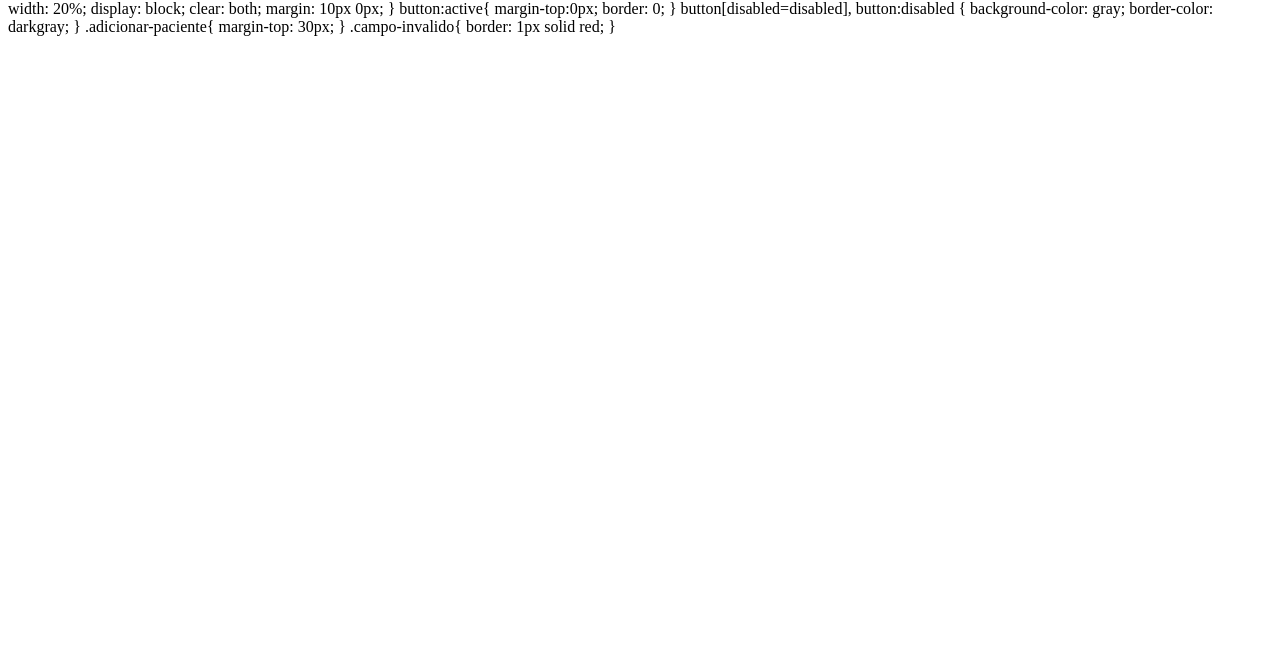
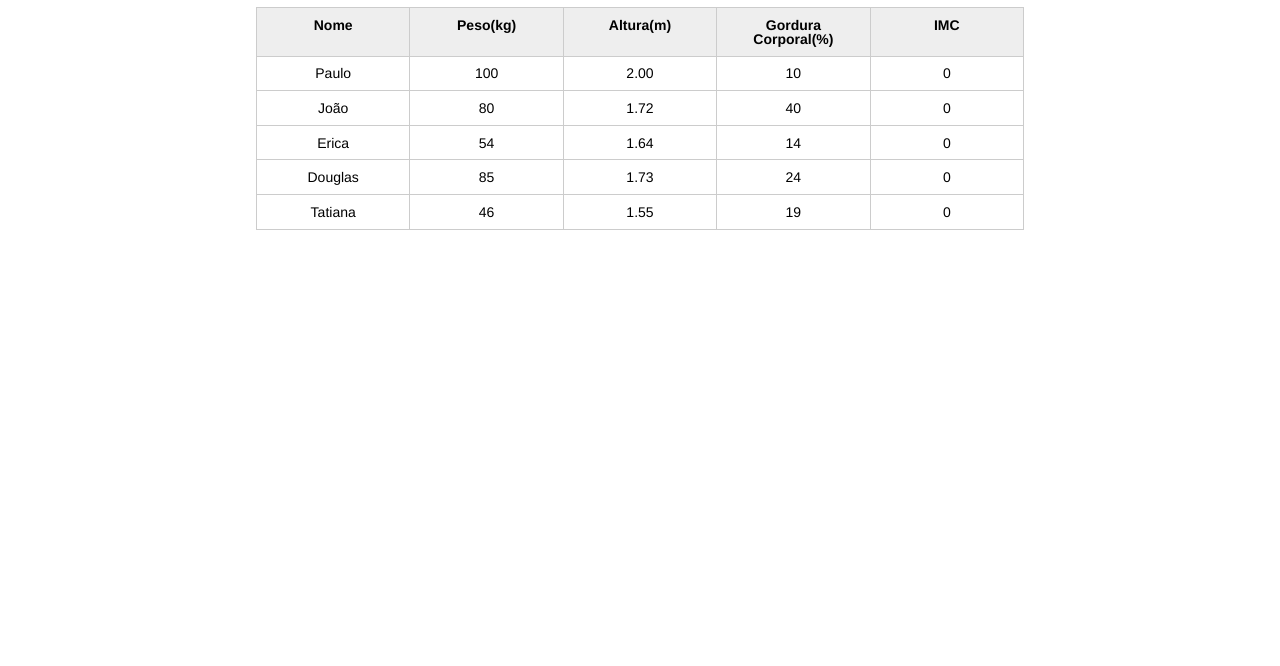
Before and after one commit to NicolasFelipe162/nutricao-nicolas, a plain HTML site: page index.html in a window 1280 px wide. Shown: the part 134-800 px from the top of the page. Drawn offline with Linux system fonts and the light colour scheme.

Commit message:
Upload arquivos HTML e CSS

```diff
--- /dev/null
+++ b/css/index.css
@@ -0,0 +1,134 @@
+*{
+	box-sizing: border-box;
+ }
+
+body{
+	font-family: "Helvetica Neue", "Helvetica", Helvetica, Arial, sans-serif;
+	font-size: 14px;
+}
+
+header{
+	background-color: #333;
+	height: 3em;
+	color: #FFF;
+	margin-bottom: 1em;
+}
+
+header h1{
+	font-size: 2em;
+	display:inline-block;
+	vertical-align:	middle;
+}
+header h2{
+	font-size: 2em;
+	display:inline-block;
+	vertical-align:	middle;
+}
+
+header .container:before{
+	content: '';
+	display:inline-block;
+	height: 100%;
+	vertical-align:	middle;
+}
+
+.container{
+	width: 60%;
+	height: 100%;
+	margin: 0 auto;
+}
+
+section{
+	margin: 2em 0;
+	overflow: hidden;
+}
+
+section h2{
+	font-size: 3em;
+	display: block;
+	padding-bottom: .5em;
+	border-bottom: 1px solid #ccc;
+	margin-bottom: .5em;
+}
+
+table{
+	width: 100%;
+	margin-bottom : .5em;
+    table-layout: fixed;
+
+}
+
+td, th {
+	padding: .7em;
+	margin: 0;
+	border: 1px solid #ccc;
+	text-align: center;
+}
+
+th{
+	font-weight: bold;
+	background-color: #EEE;
+}
+
+label{
+	color: #555;
+	display: block;
+	margin-bottom: .2em;
+}
+
+.campo{
+	margin: 0;
+	padding-bottom: 1em;
+	width: 100%;
+	border: 1px solid #ccc;
+	padding: .7em;
+	width: 100%;
+}
+
+.campo-medio{
+	display: inline-block;
+	padding-right: .5em;
+}
+
+.grupo{
+	width: 32%;
+	display: inline-block;
+	padding: 10px 0px;
+}
+
+button{
+	padding: .5em 2em;
+	border: 0;
+	border-bottom: 3px solid;
+	font-size: 1.2em;
+	cursor: pointer;
+	margin: 0;
+	margin-top: -3px;
+	color: #fff;
+	background-color:#0c8cd3;
+	border-color: #04324c;
+	width: 20%;
+    display: block;
+    clear: both;
+    margin: 10px 0px;
+
+}
+
+button:active{
+	margin-top:0px;
+	border: 0;
+}
+
+button[disabled=disabled], button:disabled {
+    background-color: gray;
+	border-color: darkgray;
+
+}
+
+.adicionar-paciente{
+    margin-top: 30px;
+}
+
+.campo-invalido{
+	border: 1px solid red;
+}
--- /dev/null
+++ b/css/reset.css
@@ -0,0 +1,48 @@
+/* http://meyerweb.com/eric/tools/css/reset/
+   v2.0 | 20110126
+   License: none (public domain)
+*/
+
+html, body, div, span, applet, object, iframe,
+h1, h2, h3, h4, h5, h6, p, blockquote, pre,
+a, abbr, acronym, address, big, cite, code,
+del, dfn, em, img, ins, kbd, q, s, samp,
+small, strike, strong, sub, sup, tt, var,
+b, u, i, center,
+dl, dt, dd, ol, ul, li,
+fieldset, form, label, legend,
+table, caption, tbody, tfoot, thead, tr, th, td,
+article, aside, canvas, details, embed,
+figure, figcaption, footer, header, hgroup,
+menu, nav, output, ruby, section, summary,
+time, mark, audio, video {
+	margin: 0;
+	padding: 0;
+	border: 0;
+	font-size: 100%;
+	font: inherit;
+	vertical-align: baseline;
+}
+/* HTML5 display-role reset for older browsers */
+article, aside, details, figcaption, figure,
+footer, header, hgroup, menu, nav, section {
+	display: block;
+}
+body {
+	line-height: 1;
+}
+ol, ul {
+	list-style: none;
+}
+blockquote, q {
+	quotes: none;
+}
+blockquote:before, blockquote:after,
+q:before, q:after {
+	content: '';
+	content: none;
+}
+table {
+	border-collapse: collapse;
+	border-spacing: 0;
+}
--- a/index.html
+++ b/index.html
@@ -1,134 +1,77 @@
-*{
-	box-sizing: border-box;
- }
+<!DOCTYPE html>
+<html lang="pt-br">
+	<head>
+		<meta charset="UTF-8">
+		<title>Aparecida Nutrição</title>
+		<link rel="icon" href="favicon.ico" type="image/x-icon">
+		<link rel="stylesheet" type="text/css" href="css/reset.css">
+		<link rel="stylesheet" type="text/css" href="css/index.css">
 
-body{
-	font-family: "Helvetica Neue", "Helvetica", Helvetica, Arial, sans-serif;
-	font-size: 14px;
-}
+	</head>
+	<body>
 
-header{
-	background-color: #333;
-	height: 3em;
-	color: #FFF;
-	margin-bottom: 1em;
-}
+		<header>
+			<div class="container">
+				<h1>Aparecida Nutrição</h1>
+			</div>
+		</header>
+		<main>
+			<section class="container">
+				<h2>Meus pacientes</h2>
+				<table>
+					<thead>
+						<tr>
+							<th>Nome</th>
+							<th>Peso(kg)</th>
+							<th>Altura(m)</th>
+							<th>Gordura Corporal(%)</th>
+							<th>IMC</th>
+						</tr>
+					</thead>
+					<tbody id="tabela-pacientes">
+						<tr class="paciente" >
+							<td class="info-nome">Paulo</td>
+							<td class="info-peso">100</td>
+							<td class="info-altura">2.00</td>
+							<td class="info-gordura">10</td>
+							<td class="info-imc">0</td>
+						</tr>
 
-header h1{
-	font-size: 2em;
-	display:inline-block;
-	vertical-align:	middle;
-}
-header h2{
-	font-size: 2em;
-	display:inline-block;
-	vertical-align:	middle;
-}
+						<tr class="paciente" >
+							<td class="info-nome">João</td>
+							<td class="info-peso">80</td>
+							<td class="info-altura">1.72</td>
+							<td class="info-gordura">40</td>
+							<td class="info-imc">0</td>
+						</tr>
 
-header .container:before{
-	content: '';
-	display:inline-block;
-	height: 100%;
-	vertical-align:	middle;
-}
+						<tr class="paciente" >
+							<td class="info-nome">Erica</td>
+							<td class="info-peso">54</td>
+							<td class="info-altura">1.64</td>
+							<td class="info-gordura">14</td>
+							<td class="info-imc">0</td>
+						</tr>
 
-.container{
-	width: 60%;
-	height: 100%;
-	margin: 0 auto;
-}
+						<tr class="paciente">
+							<td class="info-nome">Douglas</td>
+							<td class="info-peso">85</td>
+							<td class="info-altura">1.73</td>
+							<td class="info-gordura">24</td>
+							<td class="info-imc">0</td>
+						</tr>
+						<tr class="paciente" >
+							<td class="info-nome">Tatiana</td>
+							<td class="info-peso">46</td>
+							<td class="info-altura">1.55</td>
+							<td class="info-gordura">19</td>
+							<td class="info-imc">0</td>
+						</tr>
+					</tbody>
+				</table>
 
-section{
-	margin: 2em 0;
-	overflow: hidden;
-}
+			</section>
+		</main>
 
-section h2{
-	font-size: 3em;
-	display: block;
-	padding-bottom: .5em;
-	border-bottom: 1px solid #ccc;
-	margin-bottom: .5em;
-}
-
-table{
-	width: 100%;
-	margin-bottom : .5em;
-    table-layout: fixed;
-
-}
-
-td, th {
-	padding: .7em;
-	margin: 0;
-	border: 1px solid #ccc;
-	text-align: center;
-}
-
-th{
-	font-weight: bold;
-	background-color: #EEE;
-}
-
-label{
-	color: #555;
-	display: block;
-	margin-bottom: .2em;
-}
-
-.campo{
-	margin: 0;
-	padding-bottom: 1em;
-	width: 100%;
-	border: 1px solid #ccc;
-	padding: .7em;
-	width: 100%;
-}
-
-.campo-medio{
-	display: inline-block;
-	padding-right: .5em;
-}
-
-.grupo{
-	width: 32%;
-	display: inline-block;
-	padding: 10px 0px;
-}
-
-button{
-	padding: .5em 2em;
-	border: 0;
-	border-bottom: 3px solid;
-	font-size: 1.2em;
-	cursor: pointer;
-	margin: 0;
-	margin-top: -3px;
-	color: #fff;
-	background-color:#0c8cd3;
-	border-color: #04324c;
-	width: 20%;
-    display: block;
-    clear: both;
-    margin: 10px 0px;
-
-}
-
-button:active{
-	margin-top:0px;
-	border: 0;
-}
-
-button[disabled=disabled], button:disabled {
-    background-color: gray;
-	border-color: darkgray;
-
-}
-
-.adicionar-paciente{
-    margin-top: 30px;
-}
-
-.campo-invalido{
-	border: 1px solid red;
-}
+	</body>
+</html>
```
